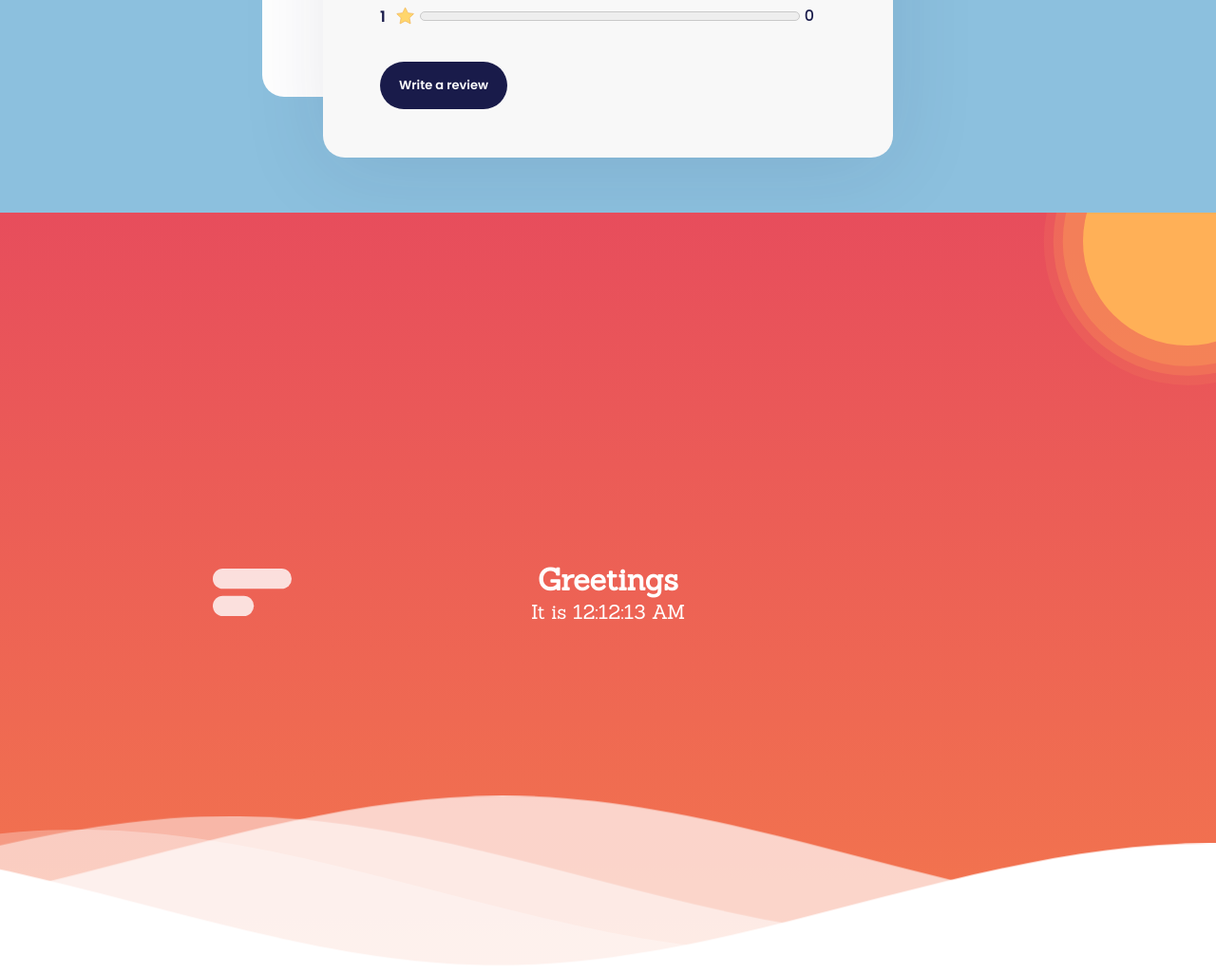
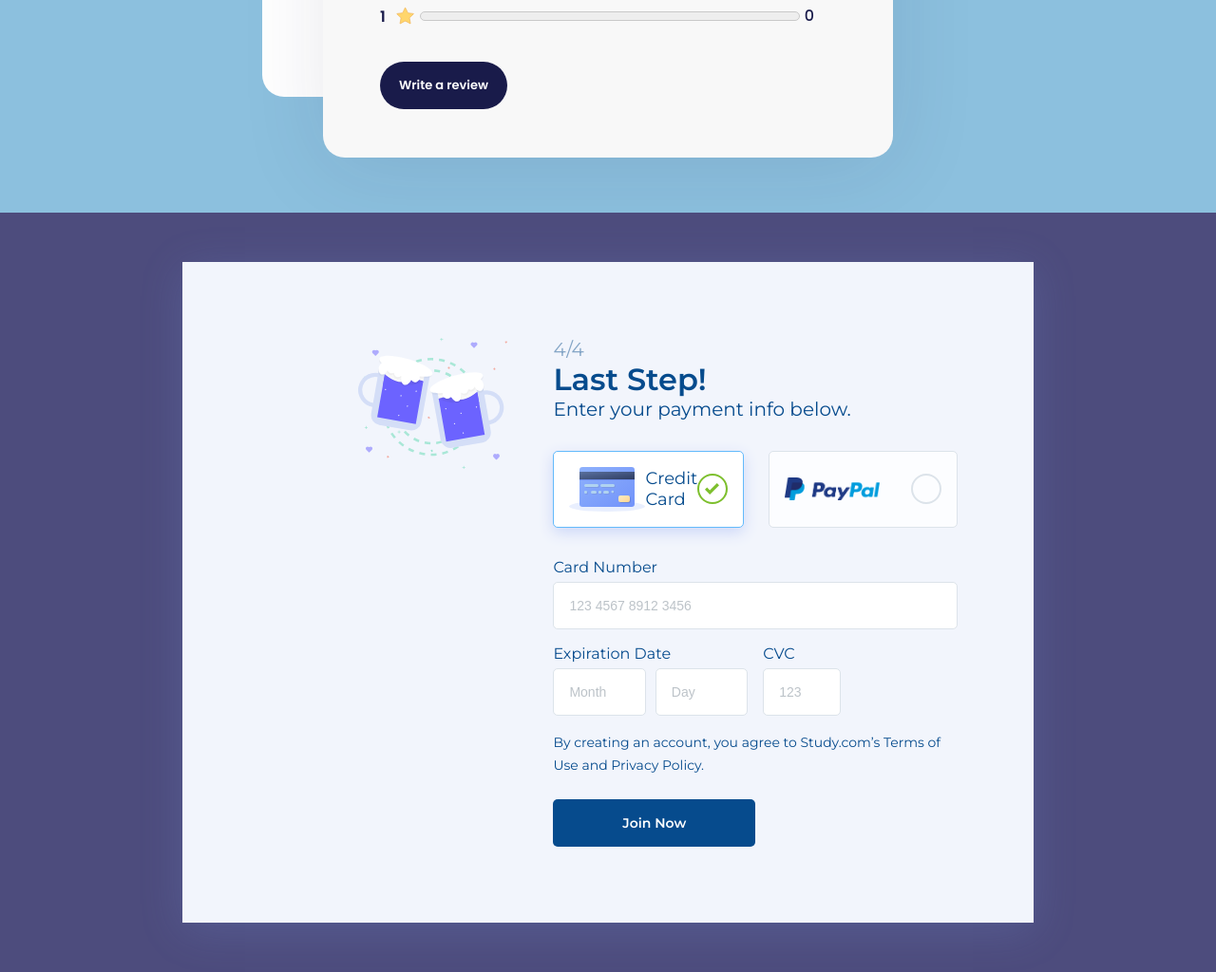
Before and after one commit to firdausthedev/daily-UI, a plain HTML site: page index.html in a window 1280 px wide. Shown: the part 1456-2480 px from the top of the page at 95% size. Drawn offline with Linux system fonts and the light colour scheme.

Commit message:
add payment-1

```diff
--- a/css/main.css
+++ b/css/main.css
@@ -1,6 +1,7 @@
 @import url('https://fonts.googleapis.com/css?family=Sanchez');
 @import url('https://fonts.googleapis.com/css2?family=Merriweather:wght@900&display=swap');
 @import url('https://fonts.googleapis.com/css2?family=Poppins:wght@500;600&display=swap');
+@import url('https://fonts.googleapis.com/css2?family=Montserrat:wght@400;600&display=swap');
 
 * {
   margin: 0;
@@ -23,18 +24,6 @@
   src: url('../font/spotify/CircularSpotifyText-Bold.otf');
 }
 
-:root {
-  --primary: red;
-  --secondary: blue;
-  --grey: #e4e4e4;
-  --light-blue: #e6f5ff;
-  --yellow: 255, 176, 88;
-  --moon: #eacd97;
-  --moon-new: #382c58;
-  --sky: #3a2e5d;
-  --crater: #f0e4d0;
-}
-
 body {
   overflow-y: scroll;
   scrollbar-width: none; /* Firefox */
@@ -44,251 +33,6 @@
   /* WebKit */
   width: 0;
   height: 0;
-}
-
-.main {
-  height: 100vh;
-  display: flex;
-  justify-content: center;
-  align-items: center;
-}
-.top {
-  position: relative;
-  width: 100%;
-  height: 100%;
-  background: linear-gradient(
-    to bottom,
-    rgba(231, 77, 92, 1) 0%,
-    rgba(243, 119, 77, 1) 100%
-  );
-  overflow: hidden;
-  display: flex;
-  justify-content: center;
-  align-items: center;
-  flex-direction: column;
-}
-.top .cloud {
-  position: absolute;
-  height: 50px;
-  left: 0;
-  z-index: 0;
-}
-
-.top .cloud-1 {
-  animation: cloud 20s linear infinite;
-}
-
-.top .cloud-2 {
-  left: -100px;
-  margin-top: -6rem;
-  animation: cloud 20s linear infinite;
-  animation-delay: 10s;
-}
-.top h1 {
-  font-family: 'Sanchez', serif;
-  font-size: 2rem;
-  color: white;
-  z-index: 10;
-}
-
-.top p {
-  font-family: 'Sanchez', serif;
-  font-size: 1.3rem;
-  color: white;
-}
-.sun-container {
-  position: absolute;
-  top: -200px;
-  right: -200px;
-  height: 460px;
-  width: 460px;
-  display: flex;
-  justify-content: center;
-  align-items: center;
-}
-.sun {
-  z-index: 1;
-  width: 220px;
-  height: 220px;
-  background-color: rgba(var(--yellow), 1);
-  border-radius: 50%;
-  position: relative;
-}
-
-.sun-glow-1 {
-  position: absolute;
-  height: 300px;
-  width: 300px;
-  border-radius: 50%;
-  z-index: 2;
-  background-color: rgba(var(--yellow), 0.3);
-  top: 50%;
-  bottom: 0;
-  right: 0;
-  left: 50%;
-  transform: translate(-50%, -50%);
-  animation: glow-1 4s linear infinite;
-}
-
-.sun-glow-2 {
-  position: absolute;
-  height: 0px;
-  width: 0px;
-  border-radius: 50%;
-  z-index: 2;
-  background-color: rgba(var(--yellow), 0.2);
-  top: 50%;
-  bottom: 0;
-  right: 0;
-  left: 50%;
-  transform: translate(-50%, -50%);
-  animation: glow-2 4s linear infinite;
-}
-
-.sun-glow-3 {
-  position: absolute;
-  height: 0px;
-  width: 0px;
-  border-radius: 50%;
-  z-index: 2;
-  background-color: rgba(var(--yellow), 0.1);
-  top: 50%;
-  bottom: 0;
-  right: 0;
-  left: 50%;
-  transform: translate(-50%, -50%);
-  animation: glow-3 4s linear infinite;
-}
-
-@keyframes cloud {
-  from {
-    left: -10%;
-  }
-  to {
-    left: 100%;
-  }
-}
-@keyframes glow-1 {
-  from {
-    height: 250px;
-    width: 250px;
-  }
-  to {
-    height: 300px;
-    width: 300px;
-  }
-}
-
-@keyframes glow-2 {
-  from {
-    height: 250px;
-    width: 250px;
-  }
-  to {
-    height: 380px;
-    width: 380px;
-  }
-}
-@keyframes glow-3 {
-  from {
-    height: 250px;
-    width: 250px;
-  }
-  to {
-    height: 460px;
-    width: 460px;
-  }
-}
-
-.waves {
-  position: absolute;
-  bottom: 0;
-  left: 0;
-  width: 100%;
-  height: 20vh;
-  min-height: 200px;
-  max-height: 250px;
-}
-
-.parallax > use {
-  animation: move-forever 25s cubic-bezier(0.55, 0.5, 0.45, 0.5) infinite;
-}
-.parallax > use:nth-child(1) {
-  animation-delay: -2s;
-  animation-duration: 7s;
-}
-.parallax > use:nth-child(2) {
-  animation-delay: -3s;
-  animation-duration: 10s;
-}
-.parallax > use:nth-child(3) {
-  animation-delay: -4s;
-  animation-duration: 13s;
-}
-.parallax > use:nth-child(4) {
-  animation-delay: -5s;
-  animation-duration: 20s;
-}
-@keyframes move-forever {
-  0% {
-    transform: translate3d(-90px, 0, 0);
-  }
-  100% {
-    transform: translate3d(85px, 0, 0);
-  }
-}
-
-@media (max-width: 768px) {
-  .waves {
-    height: 80px;
-    min-height: 80px;
-  }
-}
-
-.moon-container {
-  position: absolute;
-  top: -60px;
-  left: -60px;
-  width: 240px;
-  height: 240px;
-  border-radius: 50%;
-  background: -webkit-gradient(
-    linear,
-    left top,
-    left bottom,
-    from(#fefefe),
-    to(#fffbe8)
-  );
-  background: -webkit-linear-gradient(#fefefe, #fffbe8);
-  background: -o-linear-gradient(#fefefe, #fffbe8);
-  background: linear-gradient(#fefefe, #fffbe8);
-  opacity: 1;
-}
-.moon {
-  position: relative;
-  width: 100%;
-  height: 100%;
-  border-radius: 50%;
-}
-
-.crater-1 {
-  position: absolute;
-  width: 30px;
-  height: 30px;
-  border-radius: 50%;
-  background: var(--crater);
-  bottom: 50px;
-  right: 50px;
-}
-
-.crater-2 {
-  position: absolute;
-  width: 50px;
-  height: 50px;
-  border-radius: 50%;
-  background: var(--crater);
-  bottom: 75px;
-  right: 75px;
 }
 
 /* spotify */
@@ -878,3 +622,173 @@
 
   color: #ffffff;
 }
+
+.payment-1 {
+  height: 100vh;
+  overflow: hidden;
+  background: #4d4c7d;
+  display: flex;
+  justify-content: center;
+  align-items: center;
+  font-family: 'Montserrat', sans-serif;
+}
+.payment-1 .container {
+  display: flex;
+  width: 70%;
+  padding: 5rem;
+  background-color: #f2f5fc;
+  box-shadow: 0px 8px 43px rgba(127, 156, 230, 0.2);
+}
+.payment-1 .container .col:first-child {
+  display: flex;
+  justify-content: flex-end;
+  width: 40%;
+  padding-right: 2rem;
+}
+.payment-1 .container .col:first-child img {
+  width: 60%;
+  height: fit-content;
+}
+
+.payment-1 .container .col:last-child {
+  width: 60%;
+  padding-left: 1rem;
+}
+
+.payment-1 .container .col:last-child p:nth-child(1) {
+  font-weight: 400;
+  font-size: 20px;
+  color: #84a5c6;
+}
+
+.payment-1 .container .col:last-child h2 {
+  font-size: 32px;
+  font-weight: 600;
+  color: #064b8d;
+}
+
+.payment-1 .container .col:last-child h2 + p {
+  font-weight: 400;
+  font-size: 20px;
+  color: #064b8d;
+}
+
+.payment-1 .container .col:last-child .cards {
+  display: flex;
+  margin-top: 2rem;
+  flex-wrap: wrap;
+  gap: 1rem 1.6rem;
+}
+
+.payment-1 .container .col:last-child .cards .card {
+  background: white;
+  padding: 1rem;
+  flex: 1;
+  display: flex;
+  align-items: center;
+  justify-content: space-between;
+  border: 1px solid #63bafb;
+  border-radius: 5px;
+}
+.payment-1 .container .col:last-child .cards .card:first-child {
+  box-shadow: 0px 5px 15px #ccd7f8;
+}
+
+.payment-1 .container .col:last-child .cards .card p {
+  font-weight: 400;
+  font-size: 18px;
+  color: #064b8d;
+}
+
+.payment-1 .container .col:last-child .cards .card:last-child {
+  background-color: #fcfdff;
+  border: 1px solid #dce3ea;
+}
+
+.payment-1 .container .col:last-child .cards .card:last-child img:first-child {
+  width: 100px;
+}
+
+.payment-1 .container .col:last-child .cards .card:last-child div {
+  width: 32px;
+  height: 32px;
+  border-radius: 50%;
+  border: 2px solid #dce3ea;
+}
+
+.payment-1 .container .col:last-child h3 {
+  font-weight: 400;
+  font-size: 16px;
+  line-height: 19px;
+  color: #064b8d;
+}
+
+.payment-1 .container .col:last-child .cards + h3 {
+  margin-top: 2rem;
+}
+.payment-1 .container .col:last-child input {
+  width: 100%;
+  background: #ffffff;
+  border: none;
+  outline: none;
+  padding: 1rem;
+  margin-top: 0.4rem;
+  border: 1px solid #dce3ea;
+  border-radius: 5px;
+  font-size: 14px;
+  font-weight: 400;
+  color: #064b8d;
+}
+.payment-1 .container .col:last-child input::placeholder {
+  color: #a1aab2;
+  opacity: 0.7;
+}
+
+.payment-1 .container .col:last-child input + div {
+  margin-top: 1rem;
+  display: flex;
+  flex-wrap: wrap;
+  gap: 0.4rem 1rem;
+}
+.payment-1 .container .col:last-child input + div div {
+  flex: 1;
+}
+
+.payment-1 .container .col:last-child input + div div:first-child div {
+  display: flex;
+}
+.payment-1
+  .container
+  .col:last-child
+  input
+  + div
+  div:first-child
+  div
+  input:first-child {
+  margin-right: 10px;
+}
+.payment-1 .container .col:last-child input + div > div:last-child input {
+  width: 40%;
+}
+
+.payment-1 .container .col:last-child input + div + p {
+  margin-top: 1rem;
+  font-size: 14px;
+  font-weight: 400;
+  line-height: 24px;
+  color: #064b8d;
+}
+.payment-1 .container .col:last-child a {
+  background: #064b8d;
+  border-radius: 5px;
+  font-size: 14px;
+  font-weight: 600;
+  color: #ffffff;
+  margin-top: 1.5rem;
+  text-decoration: none;
+  width: 50%;
+  padding: 1rem;
+  display: flex;
+  justify-content: center;
+  align-items: center;
+}
--- a/index.html
+++ b/index.html
@@ -4,7 +4,7 @@
     <meta charset="UTF-8" />
     <meta http-equiv="X-UA-Compatible" content="IE=edge" />
     <meta name="viewport" content="width=device-width, initial-scale=1.0" />
-    <title>Random css</title>
+    <title>Daily UI</title>
     <link rel="stylesheet" href="css/main.css" />
   </head>
   <body>
@@ -416,68 +416,50 @@
         </div>
       </div>
     </section>
-    <section class="main">
-      <div class="top">
-        <div class="rect"></div>
-        <img src="img/cloud.svg" alt="cloud" class="cloud cloud-1" />
-        <img src="img/cloud.svg" alt="cloud" class="cloud cloud-2" />
-        <h1>Greetings</h1>
-        <p>It is <span class="time"></span></p>
-        <div class="sun-container">
-          <div class="sun">
-            <div class="sun-glow-1"></div>
-            <div class="sun-glow-2"></div>
-            <div class="sun-glow-3"></div>
+
+    <section class="payment-1">
+      <div class="container">
+        <div class="col">
+          <img src="img/payment-1/beer.svg" alt="beer image" />
+        </div>
+        <div class="col">
+          <p>4/4</p>
+          <h2>Last Step!</h2>
+          <p>Enter your payment info below.</p>
+          <div class="cards">
+            <div class="card">
+              <img src="img/payment-1/card.svg" alt="card image" />
+              <p>Credit Card</p>
+              <img src="img/payment-1/check.svg" alt="checked image" />
+            </div>
+            <div class="card">
+              <img src="img/payment-1/paypal.png" alt="paypal image" />
+              <div></div>
+            </div>
           </div>
-        </div>
-        <!-- <div class="moon-container">
-          <div class="moon">
-            <div class="crater-1"></div>
-            <div class="crater-2"></div>
+          <h3>Card Number</h3>
+          <input type="text" placeholder="123 4567 8912 3456" />
+
+          <div>
+            <div>
+              <h3>Expiration Date</h3>
+              <div>
+                <input type="text" placeholder="Month" />
+                <input type="text" placeholder="Day" />
+              </div>
+            </div>
+            <div>
+              <h3>CVC</h3>
+              <input type="text" placeholder="123" />
+            </div>
           </div>
-        </div> -->
-
-        <div>
-          <svg
-            class="waves"
-            xmlns="http://www.w3.org/2000/svg"
-            xmlns:xlink="http://www.w3.org/1999/xlink"
-            viewBox="0 24 150 28"
-            preserveAspectRatio="none"
-            shape-rendering="auto"
-          >
-            <defs>
-              <path
-                id="gentle-wave"
-                d="M-160 44c30 0 58-18 88-18s 58 18 88 18 58-18 88-18 58 18 88 18 v44h-352z"
-              />
-            </defs>
-            <g class="parallax">
-              <use
-                xlink:href="#gentle-wave"
-                x="48"
-                y="0"
-                fill="rgba(255,255,255,0.7"
-              />
-              <use
-                xlink:href="#gentle-wave"
-                x="48"
-                y="3"
-                fill="rgba(255,255,255,0.5)"
-              />
-              <use
-                xlink:href="#gentle-wave"
-                x="48"
-                y="5"
-                fill="rgba(255,255,255,0.3)"
-              />
-              <use xlink:href="#gentle-wave" x="48" y="7" fill="#fff" />
-            </g>
-          </svg>
+          <p>
+            By creating an account, you agree to Study.com’s Terms of Use and
+            Privacy Policy.
+          </p>
+          <a href="#">Join Now</a>
         </div>
       </div>
     </section>
-
-    <script src="js/main.js"></script>
   </body>
 </html>
--- a/js/main.js
+++ /dev/null
@@ -1,29 +0,0 @@
-const timeText = document.querySelector('.time');
-
-function showTime() {
-  var date = new Date();
-  var h = date.getHours(); // 0 - 23
-  var m = date.getMinutes(); // 0 - 59
-  var s = date.getSeconds(); // 0 - 59
-  var session = 'AM';
-
-  if (h == 0) {
-    h = 12;
-  }
-
-  if (h > 12) {
-    h = h - 12;
-    session = 'PM';
-  }
-
-  h = h < 10 ? '0' + h : h;
-  m = m < 10 ? '0' + m : m;
-  s = s < 10 ? '0' + s : s;
-
-  var time = h + ':' + m + ':' + s + ' ' + session;
-  timeText.innerText = time;
-
-  setTimeout(showTime, 1000);
-}
-
-window.addEventListener('DOMContentLoaded', showTime);
```
Also changed, not shown: img/payment-1/beer.png (added), img/payment-1/beer.svg (added), img/payment-1/card.svg (added), img/payment-1/check.svg (added), img/payment-1/paypal.png (added), readme.md.
